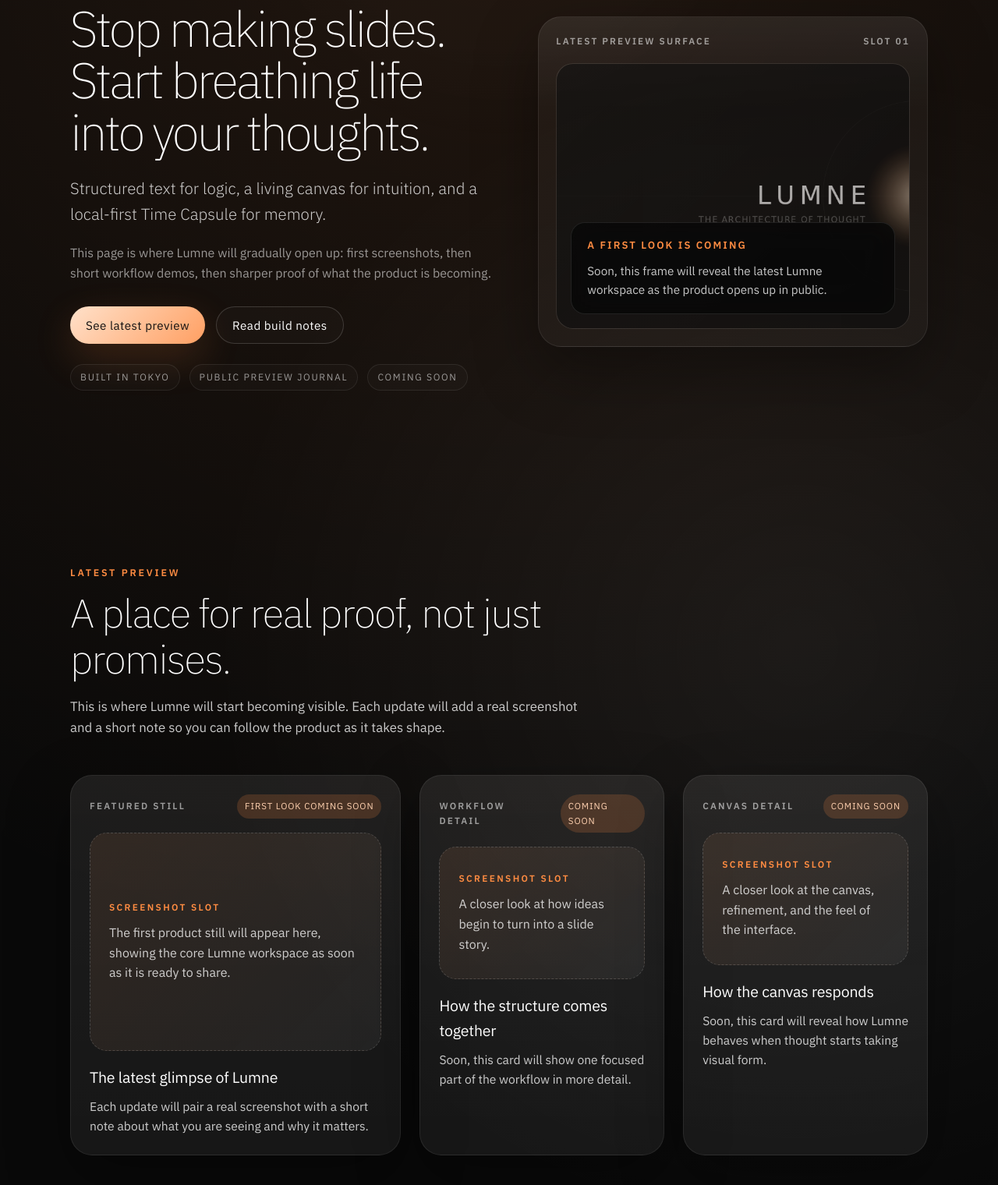
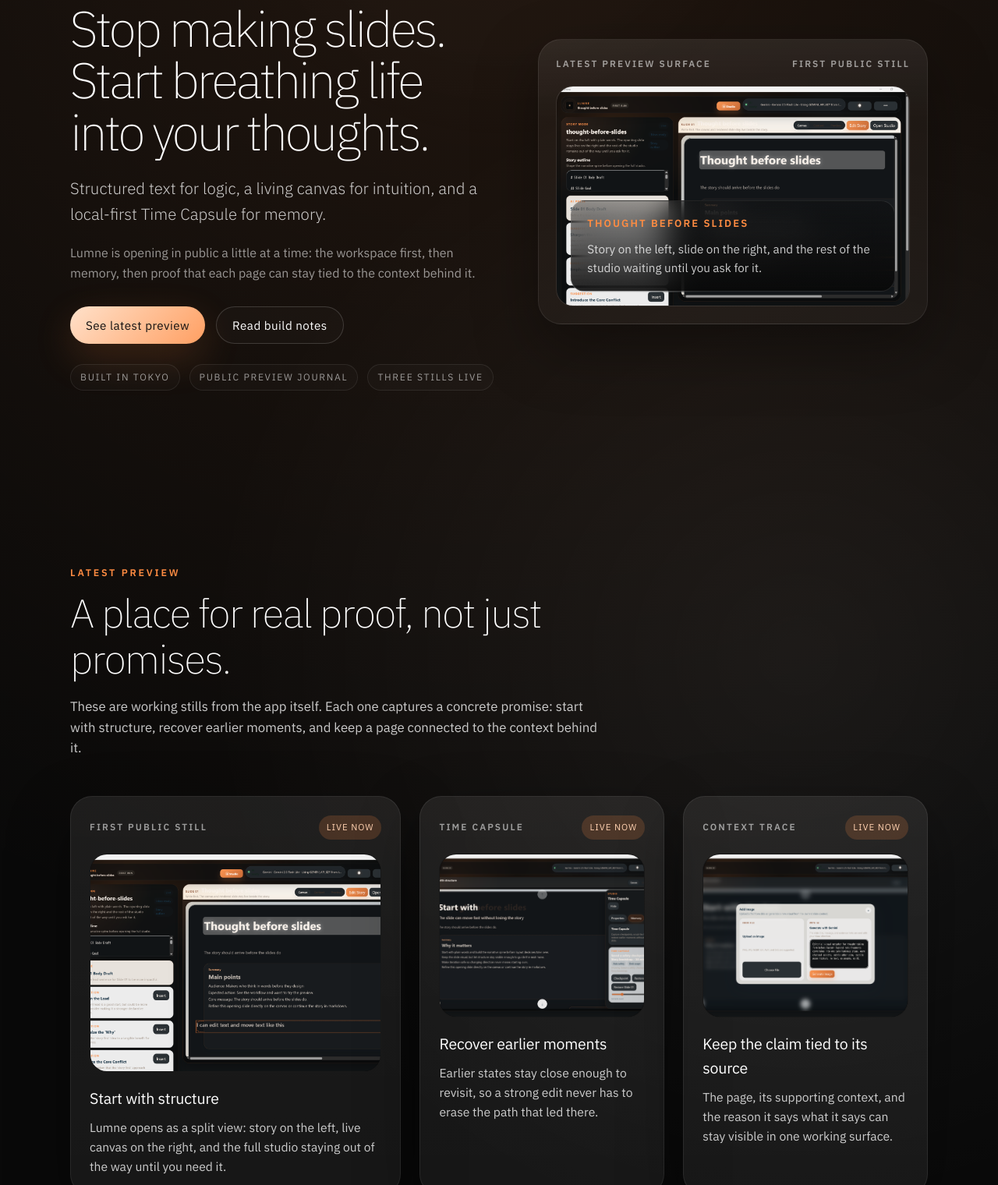
Before and after one commit to ryo0221/project-lumne, a plain HTML site: page index.html in a window 1280 px wide. Shown: the part 195-1715 px from the top of the page at 78% size. Drawn offline with Linux system fonts and the light colour scheme.

Commit message:
add screanshot previews

```diff
--- a/index.html
+++ b/index.html
@@ -7,13 +7,13 @@
     <link rel="preconnect" href="https://fonts.googleapis.com">
     <link rel="preconnect" href="https://fonts.gstatic.com" crossorigin>
     <link href="https://fonts.googleapis.com/css2?family=IBM+Plex+Sans:wght@200;300;400;600&display=swap" rel="stylesheet">
-    <link rel="stylesheet" href="styles.css?v=20260417-01">
-    <link rel="icon" type="image/png" href="assets/brand/icon.png?v=20260417-01">
+    <link rel="stylesheet" href="styles.css?v=20260418-01">
+    <link rel="icon" type="image/png" href="assets/brand/icon.png?v=20260418-01">
 </head>
 <body>
     <nav class="navbar fade-in">
         <a class="nav-logo" href="#top" aria-label="LUMNE home">
-            <img src="assets/brand/icon.png?v=20260417-01" alt="LUMNE" class="nav-icon">
+            <img src="assets/brand/icon.png?v=20260418-01" alt="LUMNE" class="nav-icon">
             <span>LUMNE</span>
         </a>
         <div class="nav-links">
@@ -35,8 +35,8 @@
                     Time Capsule for memory.
                 </p>
                 <p class="hero-note fade-in-up delay-2">
-                    This page is where Lumne will gradually open up: first screenshots, then short
-                    workflow demos, then sharper proof of what the product is becoming.
+                    Lumne is opening in public a little at a time: the workspace first, then
+                    memory, then proof that each page can stay tied to the context behind it.
                 </p>
                 <div class="hero-actions fade-in-up delay-3">
                     <a href="#previews" class="primary-button">See latest preview</a>
@@ -45,7 +45,7 @@
                 <div class="hero-badges fade-in-up delay-4">
                     <span class="status-badge">Built in Tokyo</span>
                     <span class="status-badge">Public Preview Journal</span>
-                    <span class="status-badge">Coming Soon</span>
+                    <span class="status-badge">Three Stills Live</span>
                 </div>
             </div>
 
@@ -53,19 +53,19 @@
                 <div class="stage-frame">
                     <div class="stage-meta">
                         <span>Latest Preview Surface</span>
-                        <span>Slot 01</span>
+                        <span>First Public Still</span>
                     </div>
                     <div class="stage-media">
                         <img
-                            src="assets/brand/header.png?v=20260417-01"
-                            alt="LUMNE brand composition"
+                            src="assets/previews/first-workspace.png?v=20260418-01"
+                            alt="Lumne workspace showing story mode beside the live canvas"
                             class="stage-image"
                         >
                         <div class="slot-overlay">
-                            <p class="slot-label">A first look is coming</p>
+                            <p class="slot-label">Thought before slides</p>
                             <p class="slot-caption">
-                                Soon, this frame will reveal the latest Lumne workspace as the
-                                product opens up in public.
+                                Story on the left, slide on the right, and the rest of the studio
+                                waiting until you ask for it.
                             </p>
                         </div>
                     </div>
@@ -81,63 +81,74 @@
                     <p class="eyebrow">Latest Preview</p>
                     <h2 class="section-title">A place for real proof, not just promises.</h2>
                     <p class="section-intro">
-                        This is where Lumne will start becoming visible. Each update will add a real
-                        screenshot and a short note so you can follow the product as it takes shape.
+                        These are working stills from the app itself. Each one captures a concrete
+                        promise: start with structure, recover earlier moments, and keep a page
+                        connected to the context behind it.
                     </p>
                 </div>
 
                 <div class="proof-grid">
                     <article class="proof-card proof-card--featured fade-in-up delay-1">
                         <div class="proof-card-header">
-                            <p class="card-kicker">Featured Still</p>
-                            <span class="card-status">First look coming soon</span>
+                            <p class="card-kicker">First Public Still</p>
+                            <span class="card-status">Live now</span>
                         </div>
-                        <div class="media-slot media-slot--large">
-                            <span class="media-status">Screenshot slot</span>
-                            <p>
-                                The first product still will appear here, showing the core Lumne
-                                workspace as soon as it is ready to share.
-                            </p>
+                        <div class="media-slot media-slot--large media-slot--image">
+                            <img
+                                src="assets/previews/first-workspace.png?v=20260418-01"
+                                alt="Lumne workspace showing story mode beside the live canvas"
+                                class="proof-image"
+                            >
                         </div>
                         <div class="proof-copy">
-                            <h3>The latest glimpse of Lumne</h3>
+                            <h3>Start with structure</h3>
                             <p>
-                                Each update will pair a real screenshot with a short note about what
-                                you are seeing and why it matters.
+                                Lumne opens as a split view: story on the left, live canvas on the
+                                right, and the full studio staying out of the way until you need it.
                             </p>
                         </div>
                     </article>
 
                     <article class="proof-card fade-in-up delay-2">
                         <div class="proof-card-header">
-                            <p class="card-kicker">Workflow Detail</p>
-                            <span class="card-status">Coming soon</span>
+                            <p class="card-kicker">Time Capsule</p>
+                            <span class="card-status">Live now</span>
                         </div>
-                        <div class="media-slot media-slot--small">
-                            <span class="media-status">Screenshot slot</span>
-                            <p>A closer look at how ideas begin to turn into a slide story.</p>
+                        <div class="media-slot media-slot--small media-slot--image">
+                            <img
+                                src="assets/previews/time-capsule.png?v=20260418-01"
+                                alt="Lumne canvas with the Time Capsule memory panel open"
+                                class="proof-image"
+                                loading="lazy"
+                            >
                         </div>
                         <div class="proof-copy">
-                            <h3>How the structure comes together</h3>
+                            <h3>Recover earlier moments</h3>
                             <p>
-                                Soon, this card will show one focused part of the workflow in more detail.
+                                Earlier states stay close enough to revisit, so a strong edit never
+                                has to erase the path that led there.
                             </p>
                         </div>
                     </article>
 
                     <article class="proof-card fade-in-up delay-3">
                         <div class="proof-card-header">
-                            <p class="card-kicker">Canvas Detail</p>
-                            <span class="card-status">Coming soon</span>
+                            <p class="card-kicker">Context Trace</p>
+                            <span class="card-status">Live now</span>
                         </div>
-                        <div class="media-slot media-slot--small">
-                            <span class="media-status">Screenshot slot</span>
-                            <p>A closer look at the canvas, refinement, and the feel of the interface.</p>
+                        <div class="media-slot media-slot--small media-slot--image">
+                            <img
+                                src="assets/previews/context-provenance.png?v=20260418-01"
+                                alt="Lumne canvas showing page context and supporting references together"
+                                class="proof-image"
+                                loading="lazy"
+                            >
                         </div>
                         <div class="proof-copy">
-                            <h3>How the canvas responds</h3>
+                            <h3>Keep the claim tied to its source</h3>
                             <p>
-                                Soon, this card will reveal how Lumne behaves when thought starts taking visual form.
+                                The page, its supporting context, and the reason it says what it
+                                says can stay visible in one working surface.
                             </p>
                         </div>
                     </article>
--- a/styles.css
+++ b/styles.css
@@ -279,7 +279,7 @@
 
 .stage-media {
     position: relative;
-    aspect-ratio: 4 / 3;
+    aspect-ratio: 16 / 10;
     overflow: hidden;
     border-radius: 22px;
     border: 1px solid rgba(255, 255, 255, 0.06);
@@ -290,8 +290,9 @@
     width: 100%;
     height: 100%;
     object-fit: cover;
-    opacity: 0.62;
-    filter: saturate(0.95);
+    object-position: center top;
+    opacity: 1;
+    filter: saturate(0.98);
 }
 
 .slot-overlay {
@@ -302,7 +303,7 @@
     padding: 18px 20px;
     border-radius: 18px;
     border: 1px solid rgba(255, 255, 255, 0.1);
-    background: rgba(8, 8, 8, 0.8);
+    background: linear-gradient(180deg, rgba(8, 8, 8, 0.36), rgba(8, 8, 8, 0.88));
     backdrop-filter: blur(16px);
 }
 
@@ -406,7 +407,22 @@
 }
 
 .media-slot--small {
-    min-height: 170px;
+    min-height: 210px;
+}
+
+.media-slot--image {
+    padding: 0;
+    overflow: hidden;
+    border-style: solid;
+    border-color: rgba(255, 255, 255, 0.08);
+    background: #050505;
+}
+
+.proof-image {
+    width: 100%;
+    height: 100%;
+    object-fit: cover;
+    object-position: center top;
 }
 
 .media-status {
```
Also changed, not shown: assets/previews/context-provenance.png (added), assets/previews/first-workspace.png (added), assets/previews/time-capsule.png (added).
